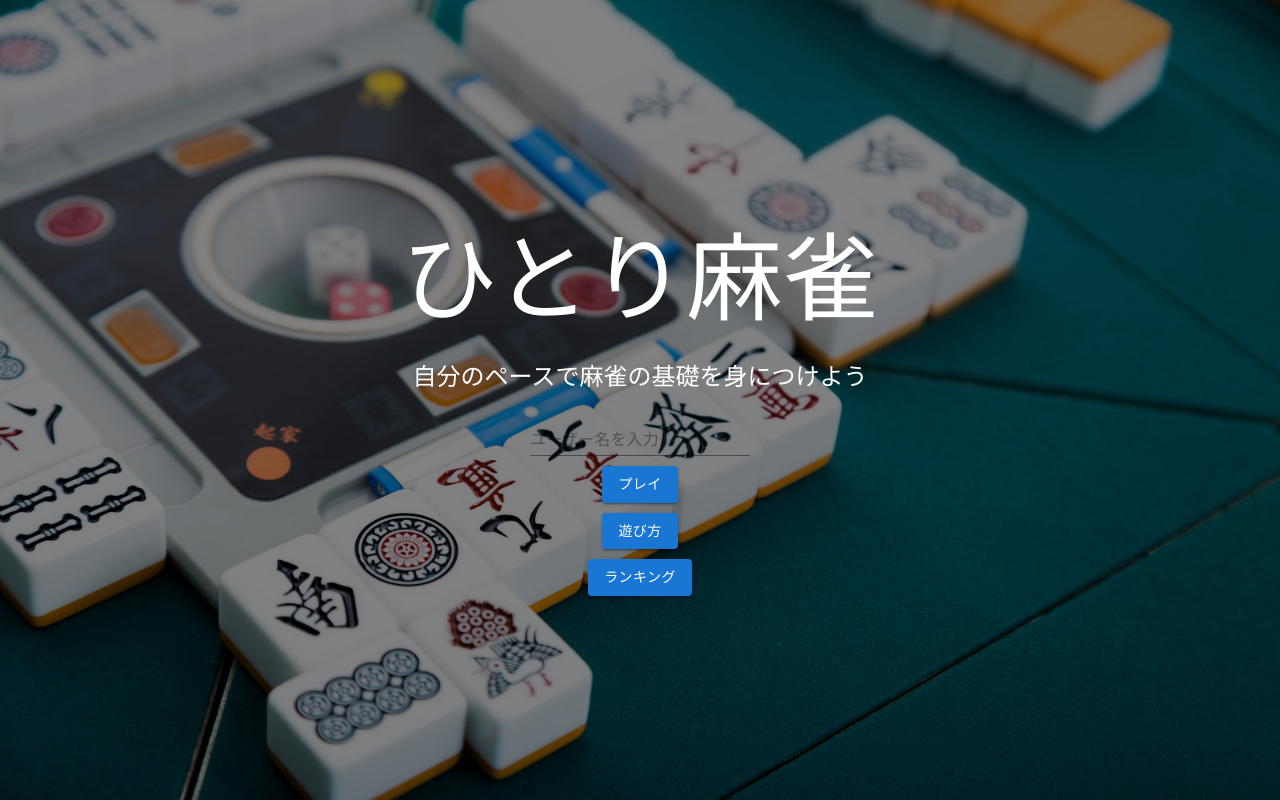
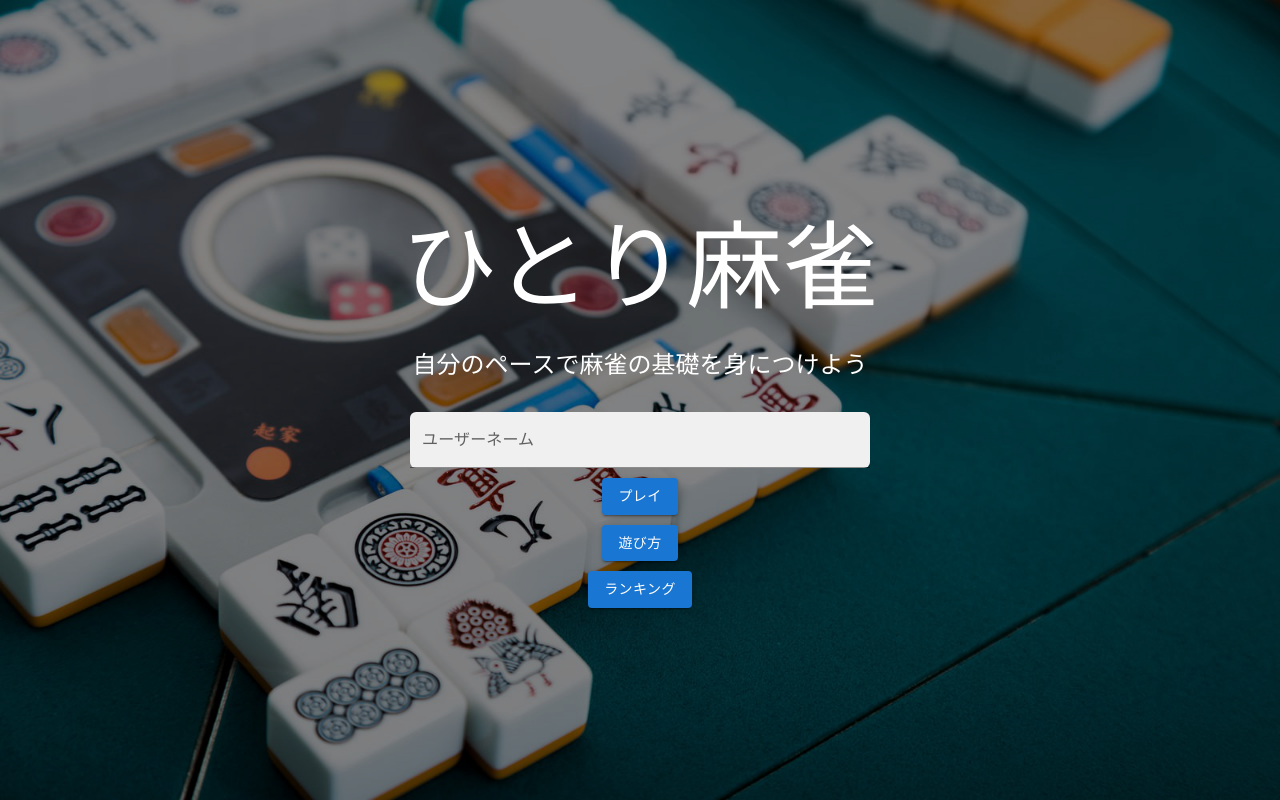
Before and after one commit to ut-code/hitori-mahjong, a React (Vite) app: page / in a window 1280 px wide. Built offline with nearby package versions, Linux system fonts and the light colour scheme.

Commit message:
style: change placeholder

```diff
--- a/src/pages/Start/Start.tsx
+++ b/src/pages/Start/Start.tsx
@@ -38,11 +38,13 @@ export default function Start() {
 
       <div className={styles.formContainer}>
         <TextField
-          variant="standard"
+          label="ユーザーネーム"
+          variant="filled"
           value={inputText}
           onChange={(e) => setInputText(e.target.value)}
           placeholder="ユーザー名を入力"
           autoComplete="off"
+          className={styles.textField}
         />
 
         <Button variant="contained" onClick={handleUserNameSubmit}>
--- a/src/styles/Start.module.css
+++ b/src/styles/Start.module.css
@@ -21,6 +21,12 @@
   margin-top: 30px;
 }
 
+.textField {
+  background-color: white;
+  border-radius: 6px;
+  width: 460px;
+}
+
 .titleContainer {
   display: flex;
   flex-direction: column;
```
